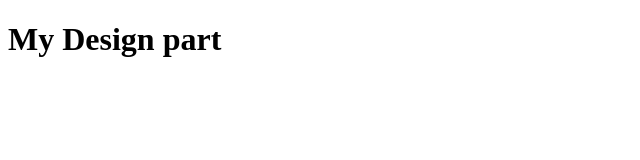
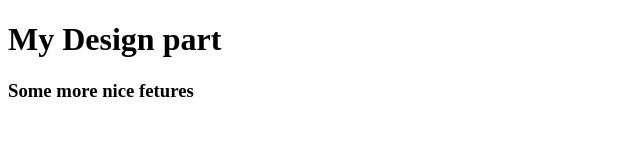
Before and after one commit to gloria-eee/My-Design, a plain HTML site: page index.html in a window 1280 px wide. Shown: the whole page, without its empty margins (0-640 px from the left). Drawn offline with Linux system fonts and the light colour scheme.

Commit message:
added more fetures

```diff
--- a/index.html
+++ b/index.html
@@ -8,6 +8,7 @@
 </head>
 <body>
     <h1> My Design part </h1>
+    <h3> Some more nice fetures</h3>
 
 </body>
 </html>
```
